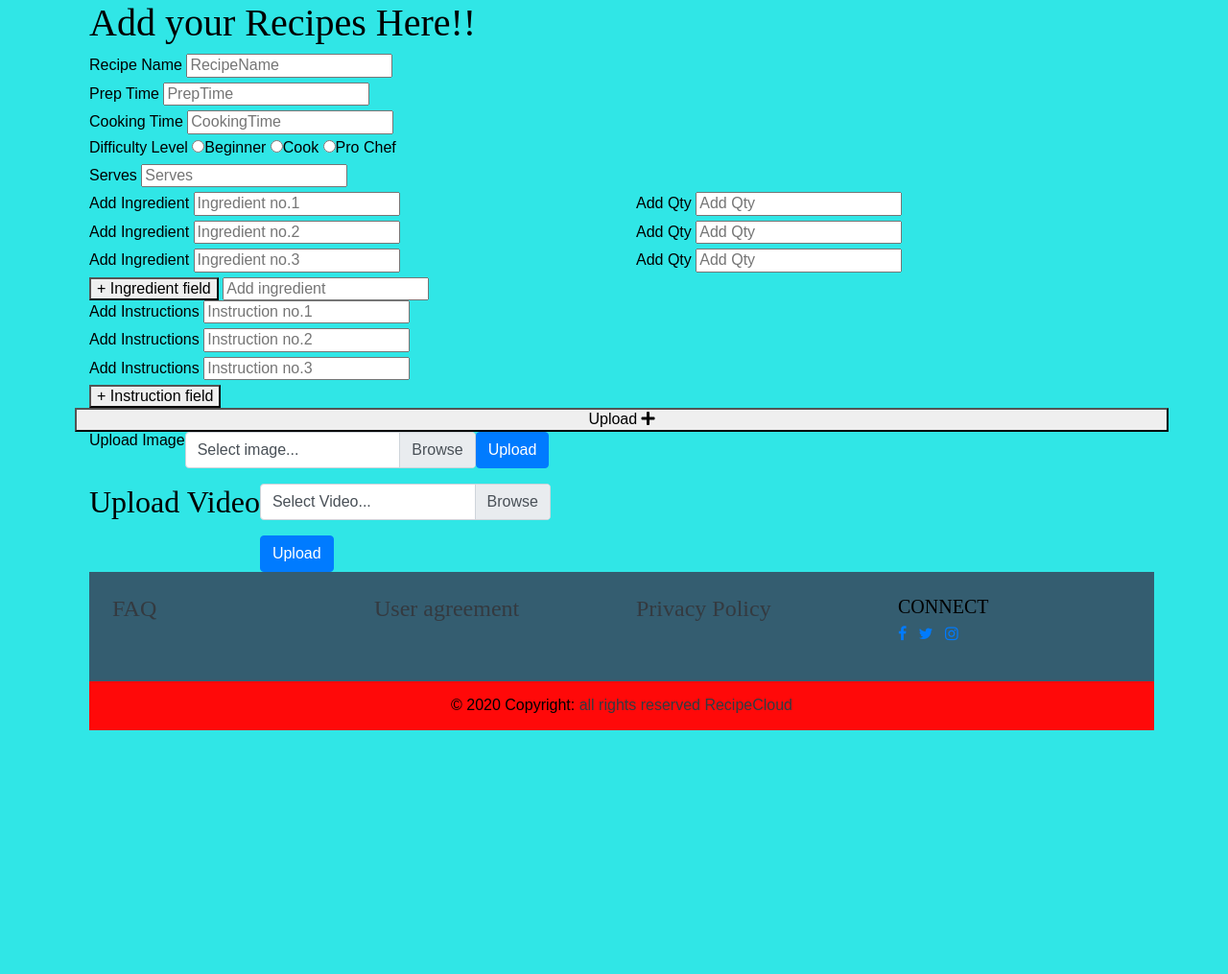
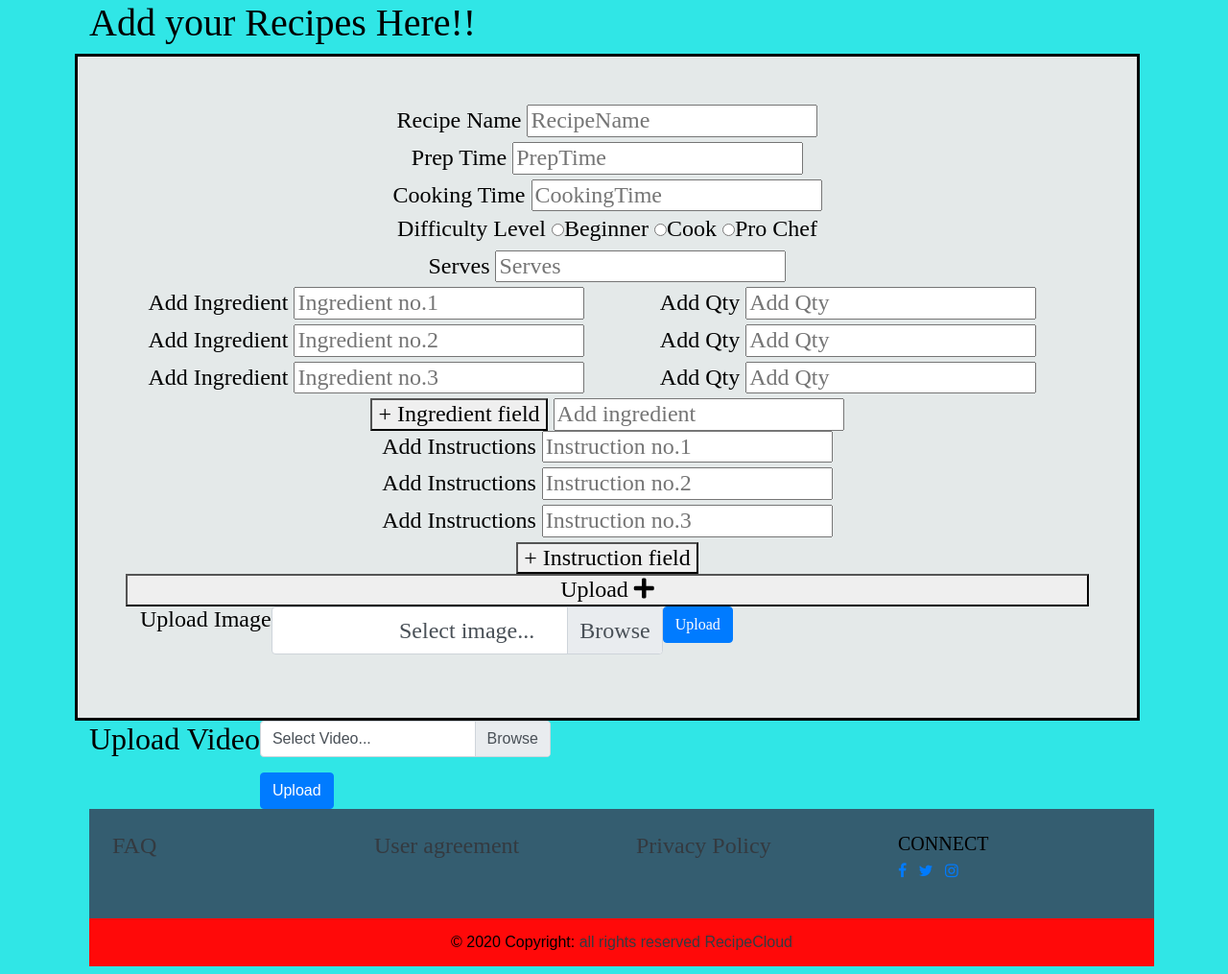
Before and after one commit to Justwhittaker/MusicHub, a Flask app: page /input in a window 1280 px wide. Shown: the part 58-1073 px from the top of the page at 96% size. Before the commit the page ends 819 px from the top, so only its background shows below. Run offline with Flask 2, Linux system fonts and the light colour scheme; some libraries are stand-ins or nearby versions; some web fonts are replaced.

Commit message:
chore(RecipeCloud):Add CSS to recipe box

```diff
--- a/run.py
+++ b/run.py
@@ -166,17 +166,34 @@ def input():
     return render_template("input.html")
 
 
-@app.route("/edit_recipes/<recipes_id>", methods=["GET", "POST"])
+@app.route("/edit_recipes/<recipes_id>", methods=["GET", "PUT"])
 def edit_recipes(recipes_id):
+    if request.method == "PUT":
+        upload = {
+            "timestamp": datetime.datetime.now(),
+            "RecipeName": request.form.get("RecipeName"),
+            "PrepTime": request.form.get("PrepTime"),
+            "CookingTime": request.form.get("CookingTime"),
+            "DifficultyLevel": request.form.get("DifficultyLevel"),
+            "Serves": request.form.get("Serves"),
+            "Ingredient": request.form.getlist("Ingredient"),
+            "Add_ingredient": request.form.getlist("Ingredient"),
+            "Qty": request.form.get("Qty"),
+            "Instruction": request.form.getlist("Instruction"),
+            "created_by": session["user"],
+        }
+        mongo.db.tasks.update({"_id": ObjectId(recipes_id)}, upload)
+        flash("Task Successfully Updated")
     # POST recipe to recipes DB
     recipes = mongo.db.recipes.find_one({"_id": ObjectId(recipes_id)})
     return render_template("edit_recipes.html", recipes=recipes)
 
 
-@app.route("/delete_recipes/<recipes_id>", methods=["GET", "POST"])
+@app.route("/delete_recipes/<recipes_id>", methods=["GET"])
 def delete_recipes(recipes_id):
     # Delete recipe to recipes DB
-    recipes = mongo.db.recipes.delete_one({"_id": ObjectId(recipes_id)})
+    mongo.db.recipes.delete_one({"_id": ObjectId(recipes_id)})
+    recipes = mongo.db.recipes.find().sort("RecipeName", 1)
     flash("Recipe Successfully deleted!")
     return render_template("listings.html", recipes=recipes)
 
--- a/static/css/style.css
+++ b/static/css/style.css
@@ -34,3 +34,16 @@ h6 {
     width: 100%;
 
 }
+
+.recipe_box {
+    width: 100%;
+    border: 30px;
+    background-color: rgb(228, 233, 233);
+    border-width: 3px;
+    border-style: solid;
+    text-align: center;
+    display: block;
+    font-family:'SpicyRice';
+    font-size: x-large;
+    padding: 50px;
+}
--- a/templates/edit_recipes.html
+++ b/templates/edit_recipes.html
@@ -8,10 +8,10 @@
   <div class="row">
     <form
       class="col s12 m8 offset-m2"
-      method="POST"
+      method="PUT"
      action="{{ url_for('edit_recipes', recipes_id=recipes._id) }}"
     >
-      <div class="card-panel">
+      <div class="recipe_box card-panel">
         <!-- Recipe Name -->
         <div class="row">
           <div class="input-field col s12">
@@ -262,7 +262,7 @@
                   >
                 </div>
               </div>
-              <div>
+              <div class="row">
                 <button type="submit" class="btn btn-primary">Edit Submit</button>
               </div>
             </form>
--- a/templates/input.html
+++ b/templates/input.html
@@ -5,7 +5,7 @@
     download your recipes and videos upload-->
   <h1 class="center-align">Add your Recipes Here!!</h1>
 
-  <div id="inputForm"class="row">
+  <div id="inputForm"class="recipe_box row">
     <form
       class="col s12 m8 offset-m2"
       method="POST"
--- a/templates/listings.html
+++ b/templates/listings.html
@@ -8,6 +8,8 @@
         <img src="..." class="card-img-top" alt="..." />
         <div class="card-body">
           <h5 class="card-title">{{ recipes.RecipeName }}</h5>
+            <h5 class="card-title">{{ recipes._id }}</h5>
+
           <p class="card-text">
             Prep Time &nbsp;&nbsp;{{ recipes.PrepTime }} &nbsp;&nbsp;
             Cooking Time&nbsp;&nbsp;{{recipes.CookingTime }}<br />
@@ -27,8 +29,8 @@
             <br />
           </p>
 
-          <a href="{{ url_for('get_recipes') }}" class="btn btn-warning">Edit</a>
-           <a href="{{ url_for('get_recipes') }}" class="btn btn-danger">Delete</a>
+          <a href="{{ url_for('edit_recipes',recipes_id=recipes._id) }}" class="btn btn-warning">Edit</a>
+           <a href="{{ url_for('delete_recipes',recipes_id=recipes._id) }}" class="btn btn-danger">Delete</a>
         </div>
       </div>
     </div>
```
